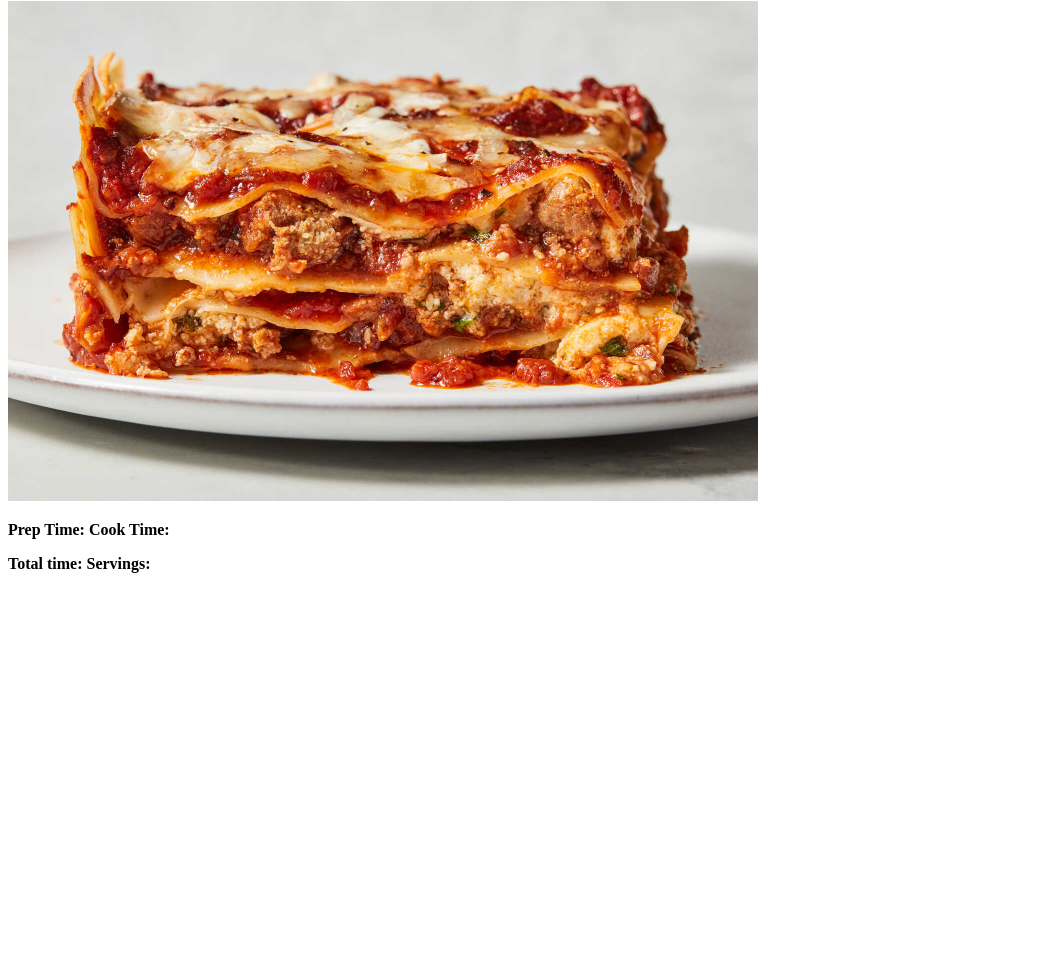
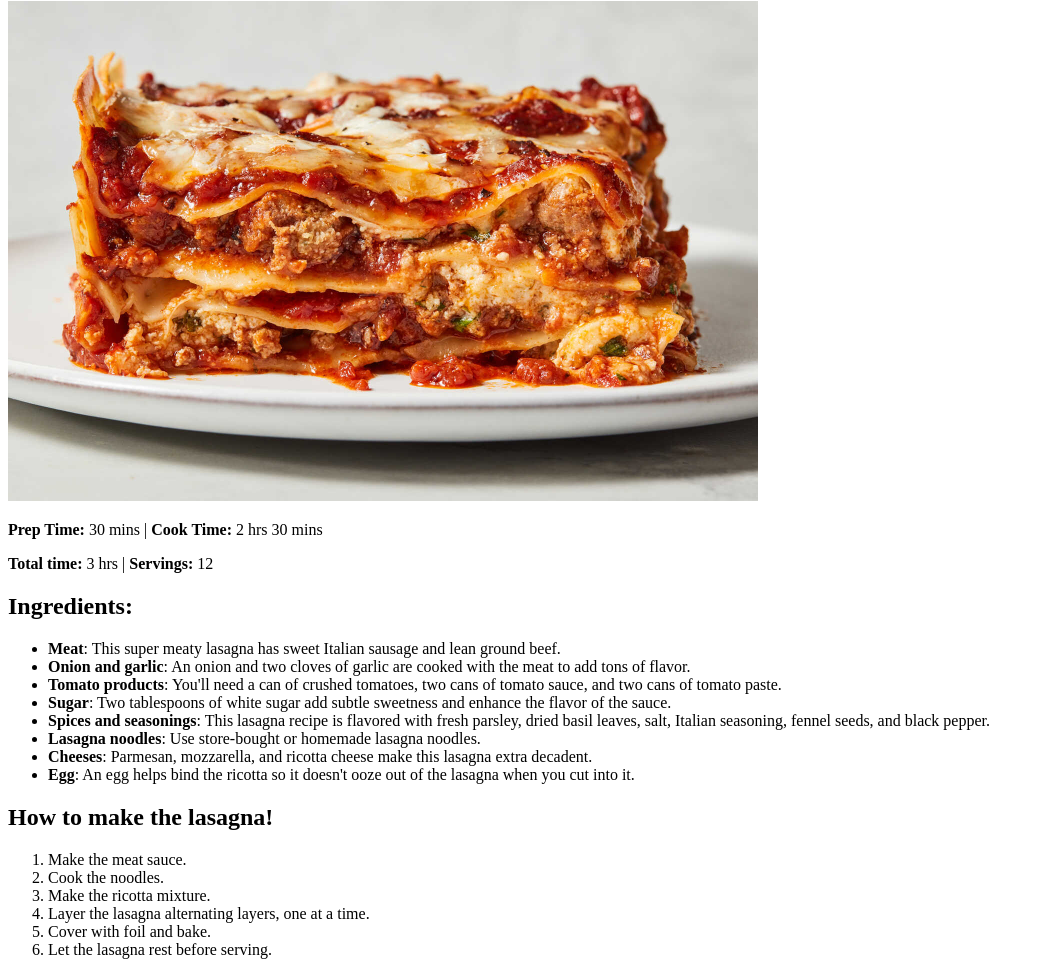
Before and after one commit to PauloEslava/odin-recipes, a plain HTML site: page recipes/lasagna.html in a window 1280 px wide. Shown: the part 79-1054 px from the top of the page, without its empty margins (0-1044 px from the left). Before the commit the page ends 800 px from the top, so only its background shows below. Drawn offline with Linux system fonts and the light colour scheme.

Commit message:
Add recipe steps, sized images

```diff
--- a/recipes/lasagna.html
+++ b/recipes/lasagna.html
@@ -9,7 +9,33 @@
 <body>
     <h1>Odin´s Godly Lasagna</h1>
     <img src="./food-images/lasagna-photo.jpg" alt="Photo of lasagna" height="500" width="750">
-    <p><strong>Prep Time: </strong> <strong>Cook Time: </strong></p>
-    <p><strong>Total time: </strong> <strong>Servings: </strong></p>
+    <p><strong>Prep Time: </strong>30 mins | <strong>Cook Time: </strong>2 hrs 30 mins </p>
+    <p><strong>Total time: </strong>3 hrs | <strong>Servings: </strong>12 </p>
+</body>
+
+<body>
+    <h2>Ingredients: </h2>
+    <ul>
+        <li><strong>Meat</strong>: This super meaty lasagna has sweet Italian sausage and lean ground beef.</li>
+        <li><strong>Onion and garlic</strong>: An onion and two cloves of garlic are cooked with the meat to add tons of flavor.</li>
+        <li><strong>Tomato products</strong>: You'll need a can of crushed tomatoes, two cans of tomato sauce, and two cans of tomato paste.</li>
+        <li><strong>Sugar</strong>: Two tablespoons of white sugar add subtle sweetness and enhance the flavor of the sauce.</li>
+        <li><strong>Spices and seasonings</strong>: This lasagna recipe is flavored with fresh parsley, dried basil leaves, salt, Italian seasoning, fennel seeds, and black pepper.</li>
+        <li><strong>Lasagna noodles</strong>: Use store-bought or homemade lasagna noodles.</li>
+        <li><strong>Cheeses</strong>: Parmesan, mozzarella, and ricotta cheese make this lasagna extra decadent.</li>
+        <li><strong>Egg</strong>: An egg helps bind the ricotta so it doesn't ooze out of the lasagna when you cut into it.</li>
+    </ul>
+</body>
+
+<body>
+    <h2>How to make the lasagna!</h2>
+    <ol>
+        <li>Make the meat sauce.</li>
+        <li>Cook the noodles.</li>
+        <li>Make the ricotta mixture.</li>
+        <li>Layer the lasagna alternating layers, one at a time.</li>
+        <li>Cover with foil and bake.</li>
+        <li>Let the lasagna rest before serving.</li>
+    </ol>
 </body>
 </html>
```
Also changed, not shown: index.html (+1 -0 lines), recipes/banana-bread.html (+25 -2 lines), recipes/grilled-cheese.html (+21 -2 lines), 1 other file.
